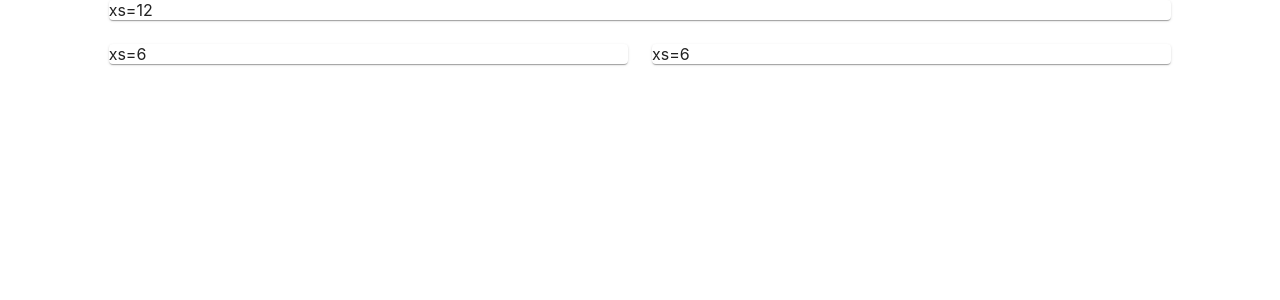
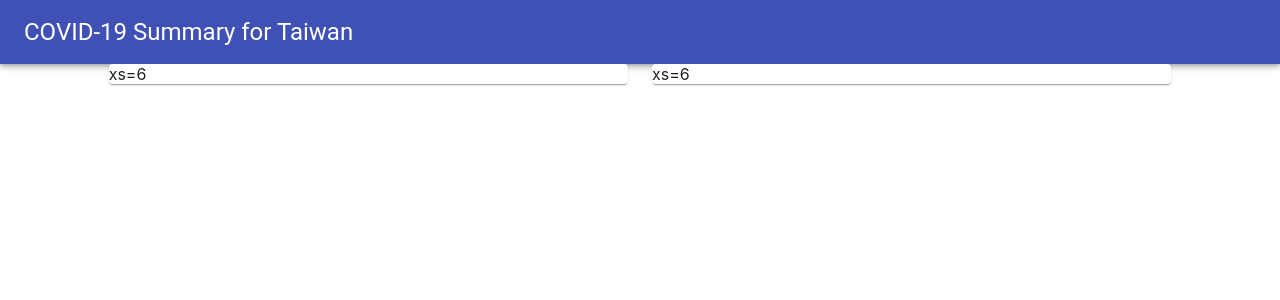
Before and after one commit to zvn/covid-visualizer, a React (Create React App) app in the folder frontend/: page / in a window 1280 px wide. Shown: the top 300 px of the page. Built offline with nearby package versions, Linux system fonts and the light colour scheme.

Commit message:
Put title bar

```diff
--- a/frontend/src/App.js
+++ b/frontend/src/App.js
@@ -2,14 +2,35 @@
 import './App.css';
 import Grid from '@material-ui/core/Grid';
 import Paper from '@material-ui/core/Paper';
+import AppBar from '@material-ui/core/AppBar';
+import Toolbar from '@material-ui/core/Toolbar';
+import Typography from '@material-ui/core/Typography';
+import { makeStyles } from '@material-ui/core/styles';
+
+const useStyles = makeStyles((theme) => ({
+  root: {
+    flexGrow: 1,
+  },
+  title: {
+    flexGrow: 1,
+    display: 'none',
+    [theme.breakpoints.up('sm')]: {
+      display: 'block',
+    },
+  }
+}));
 
 function App() {
+  const classes = useStyles();
+
   return (
-    <div className="">
+    <div className={classes.root}>
+      <AppBar position="static">
+          <Toolbar>
+            <Typography className={classes.title} variant="h5">COVID-19 Summary for Taiwan</Typography>
+          </Toolbar>
+        </AppBar>
       <Grid container spacing={3} justify="center">
-        <Grid item xs={10}>
-          <Paper >xs=12</Paper>
-        </Grid>
         <Grid item xs={5}>
           <Paper >xs=6</Paper>
         </Grid>
```
